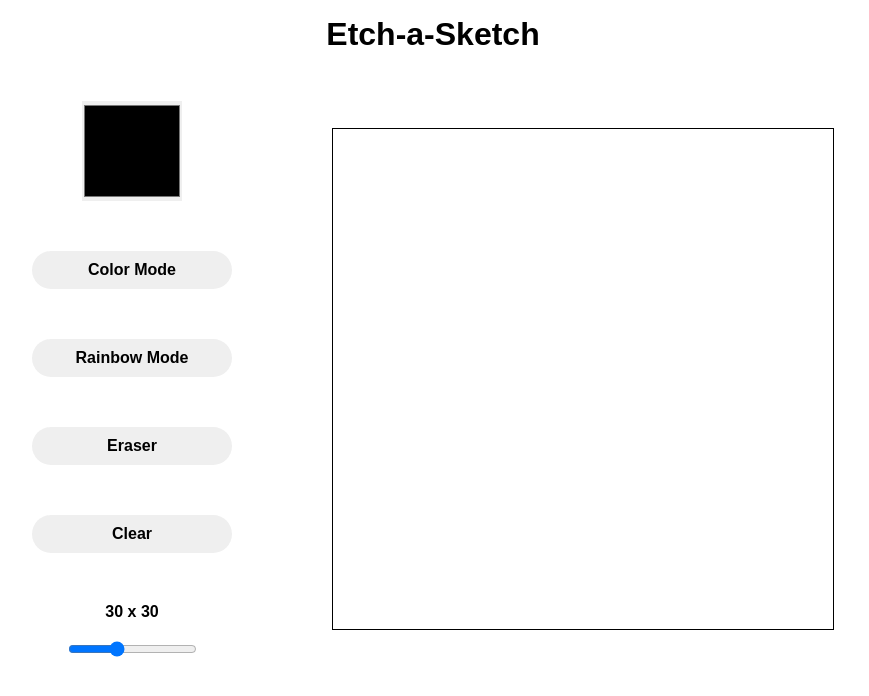
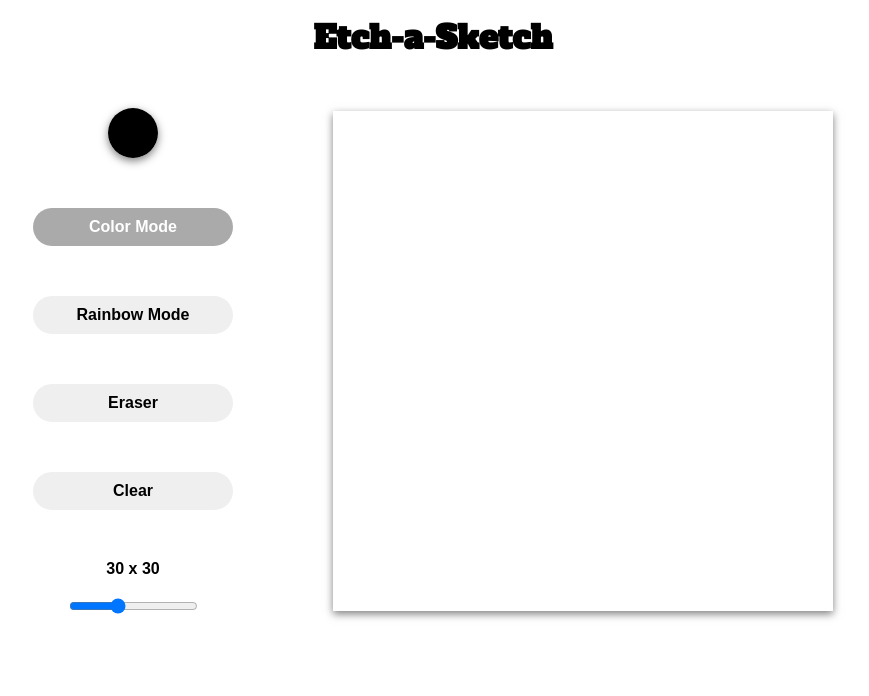
Before and after one commit to shaheedhudheen/Etch-a-Sketch, a plain HTML site: page index.html in a window 1280 px wide. Both pictures are taken after a click on the button "Color Mode". Shown: the whole page, without its empty margins (207-1076 px from the left). Drawn offline with Linux system fonts and the light colour scheme.

Commit message:
added style to buttons

```diff
--- a/index.html
+++ b/index.html
@@ -16,12 +16,12 @@
     <div class="container">
         <div class="containerOne">
             <div class="colorPicker">
-                <input type="color" class="colorPic" name="color ColorPicker" value="#000000">
-                <input class="button color" type="button" value="Color Mode">
+                <div class="round"><input type="color" class="colorPic" name="color ColorPicker" value="#000000"></div>
+                <input type="button" class="button color focus" value="Color Mode">
             </div>
-                <input type="button" class="button rainbow" value="Rainbow Mode">
-                <input type="button" class="button eraser" value="Eraser">
-                <input type="button" class="button clear" value="Clear">
+                <input type="button" class="button rainbow focus" value="Rainbow Mode">
+                <input type="button" class="button eraser focus" value="Eraser">
+                <input type="button" class="button clear active" value="Clear">
             <div class="gridSize">
                 <div class="slidecontainer">
                     <p class="display"> 30 x 30 </p>
--- a/style.css
+++ b/style.css
@@ -1,3 +1,5 @@
+@import url('https://fonts.googleapis.com/css2?family=Alfa+Slab+One&display=swap');
+
 *{
     margin: 0;
     padding: 0;
@@ -5,6 +7,7 @@
 }
 
 .heading{
+    font-family: 'Alfa Slab One', cursive;
     text-align: center;
     font-weight: 900;
     padding: 1rem;
@@ -66,19 +69,48 @@
     font-size: 1rem;
     font-weight: 600;
 }
+
+.round{
+    width: 50px;
+    height: 50px;
+    border-radius: 50px;
+    overflow: hidden;
+    box-shadow: rgba(0, 0, 0, .50) 0px 3px 8px;
+}
+
 .colorPic{
-    width: 100px;
-    height: 100px;
-    border-style: none;
+    padding: 0;
+    border: none;
+    width: 200%;
+    height: 200%;
+    transform: translate(-25%, -25%)
 }
 
 .gridBox {
     display: grid;
     width: 500px;
     height: 500px;
-    border: 1px solid;
+    box-shadow: rgba(0, 0, 0, .50) 0px 3px 8px;
 }
 
 .addColor{
     background-color: black;
 }
+
+ .focus:focus {
+     background-color: #aaaaaa;
+     color: #ffffff;
+    transition:.20s ease-in-out;
+ }
+
+ .button:hover{
+    background-color: #aaaaaa;
+    color: #ffffff;
+    transform: scale(1.05);
+ }
+
+.active:active{
+    background-color: #aaaaaa;
+    color: #ffffff;
+    transition:.20s ease-in-out;
+}
```
